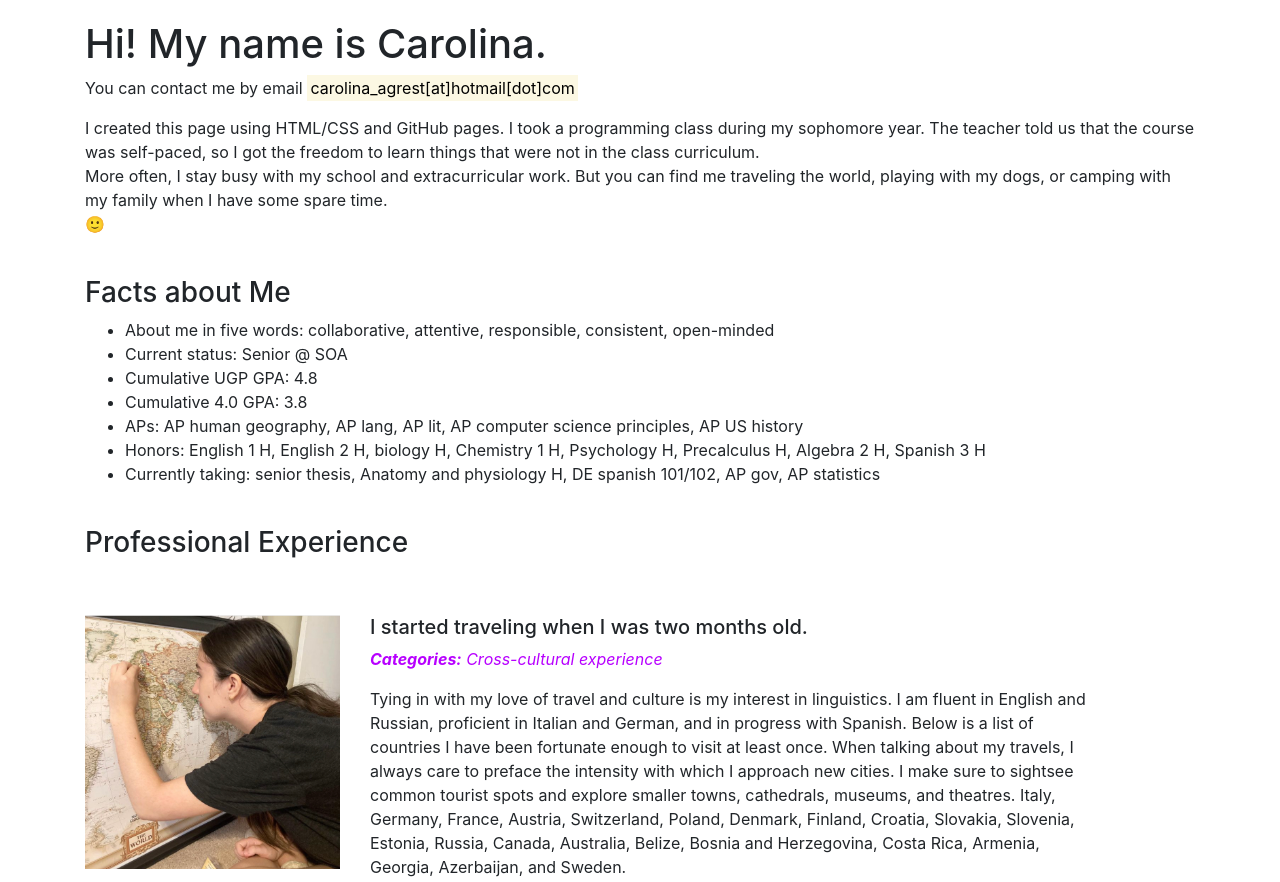
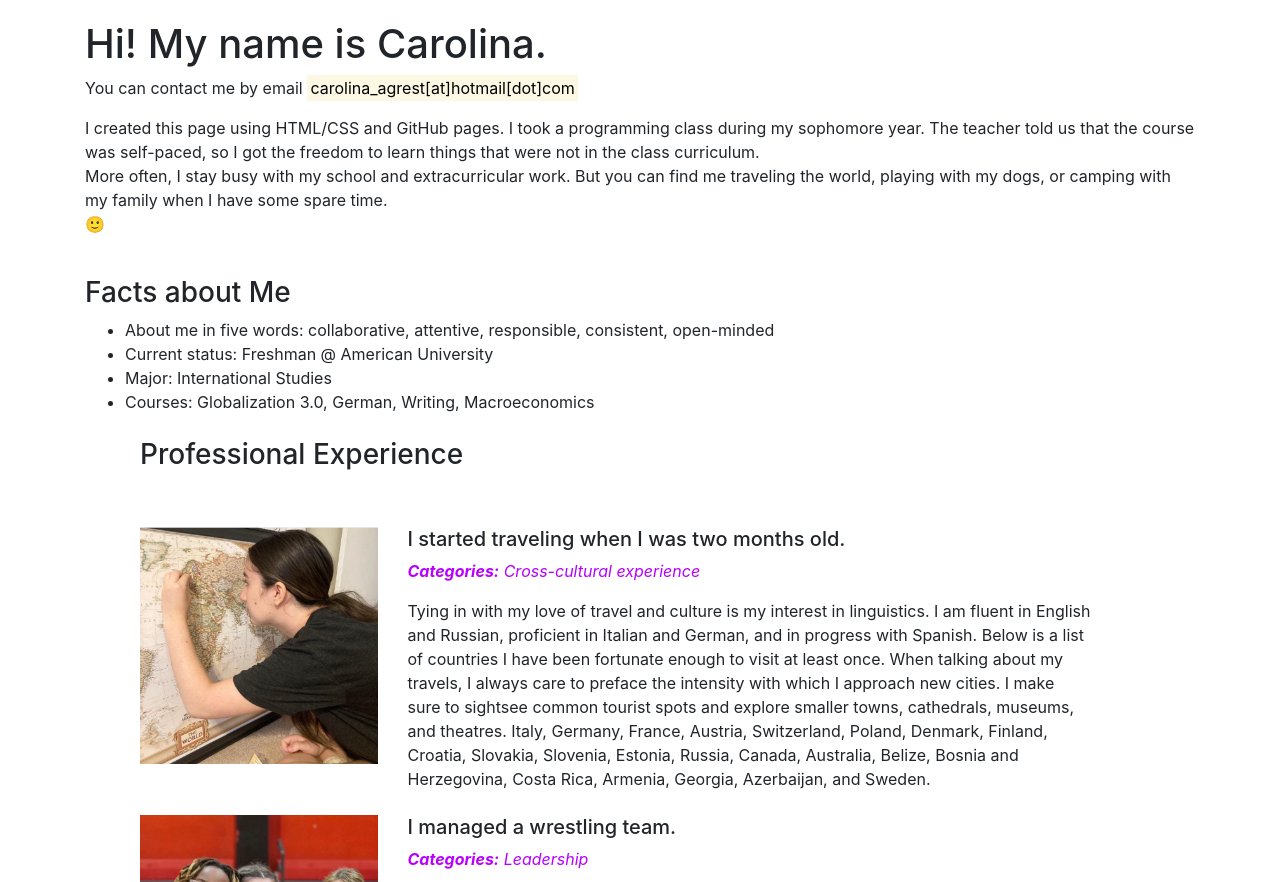
Before and after one commit to cagrest/resume, a plain HTML site: page index.html in a window 1280 px wide. Shown: the top 882 px of the page. Drawn offline with nearby package versions, Linux system fonts and the light colour scheme.

Commit message:
Update index.html

```diff
--- a/index.html
+++ b/index.html
@@ -27,16 +27,10 @@
                 <h3 class="news-caption-header">Facts about Me</h3>
                 <ul>
                   <li>About me in five words: collaborative, attentive, responsible, consistent, open-minded</li>
-                  <li>Current status: Senior @ SOA</li>
-                  <li>Cumulative UGP GPA: 4.8</li>
-                  <li>Cumulative 4.0 GPA: 3.8</li>
-                  <li>APs: AP human geography, AP lang, AP lit, AP computer science principles, AP US history</li>
-                  <li>Honors: English 1 H, English 2 H, biology H, Chemistry 1 H, Psychology H, Precalculus H, Algebra 2 H, Spanish 3 H</li>
-                  <li>Currently taking: senior thesis, Anatomy and physiology H, DE spanish 101/102, AP gov, AP statistics</li>
-                </ul>
-          </div>
-      </div>
-  </div>
+                  <li>Current status: Freshman @ American University</li>
+                  <li>Major: International Studies </li>
+                  <li> Courses: Globalization 3.0, German, Writing, Macroeconomics</li>
+
 </br>
 
       <div class="container news-section">
```
